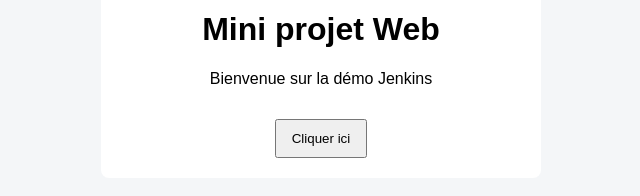
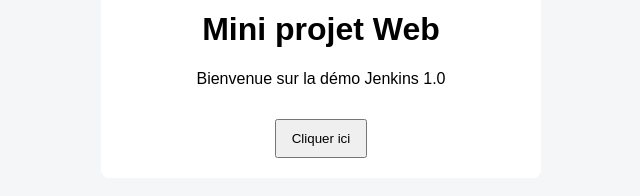
Before and after one commit to Ambinintsoa/jenkinsProject, a plain HTML site: page index.html in a window 1280 px wide. Shown: the part 130-326 px from the top of the page, 319-959 px from the left. Drawn offline with Linux system fonts and the light colour scheme.

```diff
--- a/index.html
+++ b/index.html
@@ -9,7 +9,7 @@
 
     <div class="container">
         <h1>Mini projet Web</h1>
-        <p id="message">Bienvenue sur la démo Jenkins</p>
+        <p id="message">Bienvenue sur la démo Jenkins 1.0</p>
         <button onclick="changerMessage()">Cliquer ici</button>
     </div>
 
```
